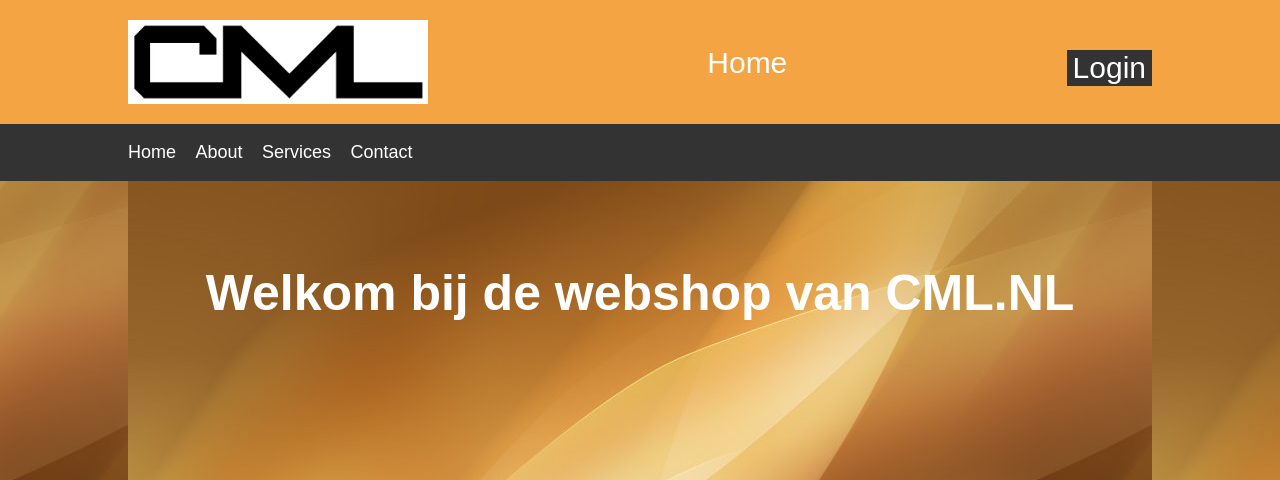
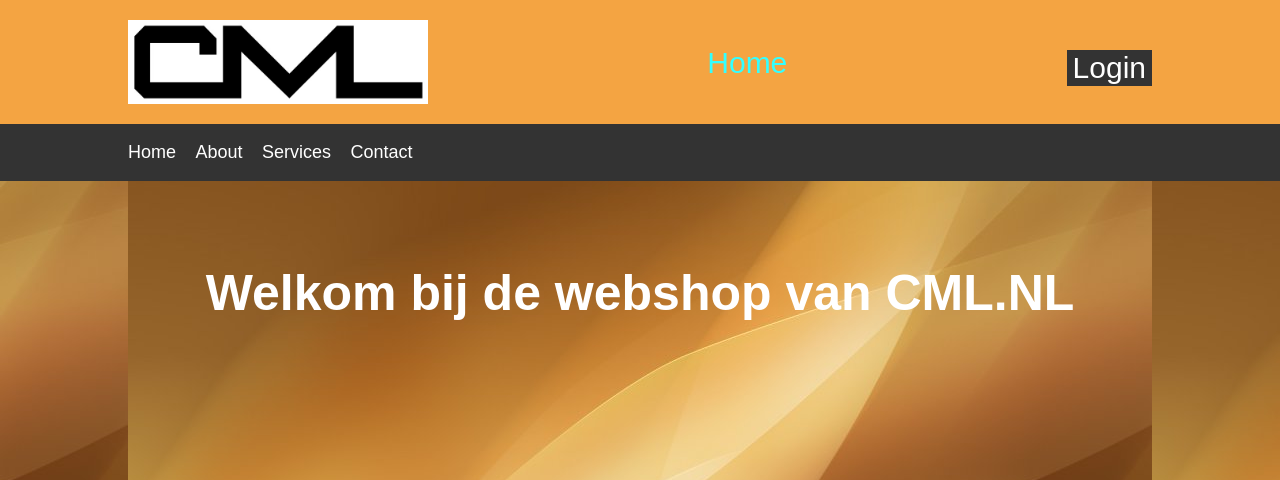
Before and after one commit to CasHoenselaar/CasHoenselaar.github.io, a PHP site: page / in a window 1280 px wide. Shown: the top 480 px of the page. Run offline with PHP 8.4, Linux system fonts and the light colour scheme.

Commit message:
Update Layout.css

```diff
--- a/css/Layout.css
+++ b/css/Layout.css
@@ -17,7 +17,7 @@ body{
 #mainHeader{
   padding-top: 20px;
   background-color: #f4a442;
-  color: #fff;
+  color: #3ff;
 }
 
 #logo{
```
